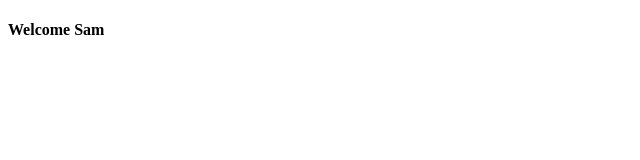
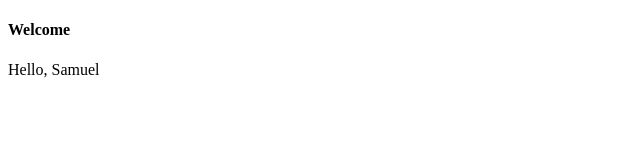
Before and after one commit to samwanyua/React, a React (Create React App) app: page / in a window 1280 px wide. Shown: the top 160 px of the page, without its empty margins (0-640 px from the left). Built offline with nearby package versions, Linux system fonts and the light colour scheme.

Commit message:
Introduction to React Hooks

```diff
--- a/src/App.js
+++ b/src/App.js
@@ -4,11 +4,12 @@
 // JSX - Javascript and XML **
 
 function App() {
-  const name = "Sam";
+  const name = "Samuel";
 
   return (
     <div className="App">
-      <h4>Welcome Sam</h4>
+      <h4>Welcome</h4>
+      <p>Hello, {name}</p>
     </div>
   );
 }
```
Also changed, not shown: Notes.txt (added).
